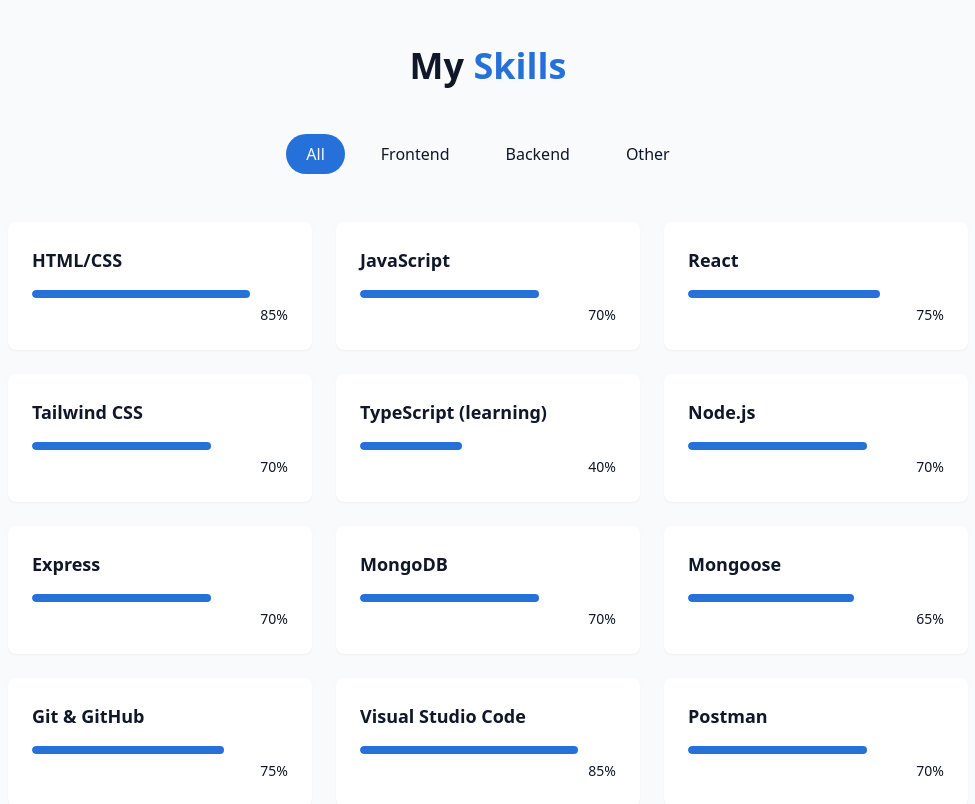
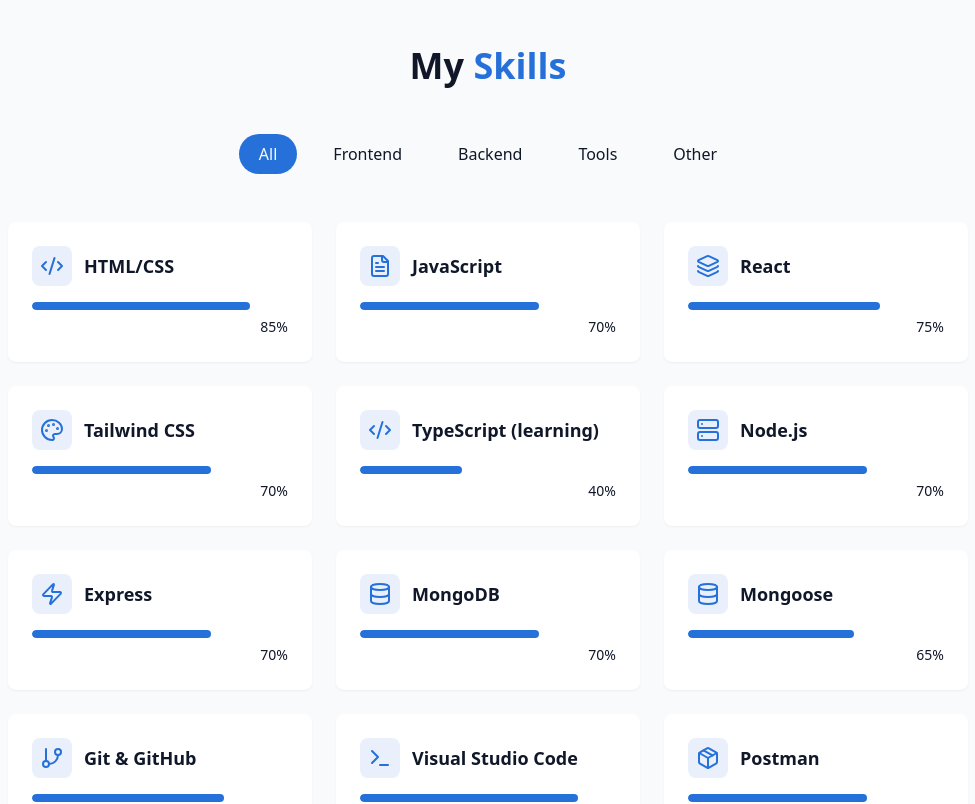
Before and after one commit to MateoMuscolino/portfolio-personal, a React (Vite) app: page / in a window 1280 px wide. Shown: the part 1700-2504 px from the top of the page, without its empty margins (152-1127 px from the left). Built offline with nearby package versions, Linux system fonts and the light colour scheme.

Commit message:
Actualizar descripciones en HeroSection y añadir íconos a SkillsSection para mejorar la presentación y la accesibilidad

```diff
--- a/src/components/HeroSection.jsx
+++ b/src/components/HeroSection.jsx
@@ -27,7 +27,7 @@
                     <p className="text-lg md:text-xl text-muted-foreground max-2-2xl mx-auto opacity-0 animate-fade-in-delay-3">
                         {language === 'en'
                         ? "I create web experiences using modern technologies. Focused on learning, building, and growing every day as a developer"
-                        : "Creo experiencias web utilizando tecnologías modernas. Enfocado en aprender, crear y crecer cada día como desarrollador"}
+                        : "Diseño y desarrollo aplicaciones web aplicando buenas prácticas y tecnologías modernas"}
                     </p>
 
                     <div className="pt-4 opacity-0 animate-fade-in-delay-4">
--- a/src/components/SkillsSection.jsx
+++ b/src/components/SkillsSection.jsx
@@ -2,33 +2,32 @@
 import React from 'react'
 import { cn } from "./lib/utils";
 import useLanguage from "../context/useLanguage";
+import { Code2, Palette, Database, Server, FileText, GitBranch, Terminal, Package, Globe, Users, Layers, Zap } from 'lucide-react';
 
 const skills = [
-    { name: 'HTML/CSS', level: 85, category: 'frontend' },
-    { name: 'JavaScript', level: 70, category: 'frontend' },
-    { name: 'React', level: 75, category: 'frontend' },
-    { name: 'Tailwind CSS', level: 70, category: 'frontend' },
-    { name: 'TypeScript (learning)', level: 40, category: 'frontend' },
-
-    { name: 'Node.js', level: 70, category: 'backend' },
-    { name: 'Express', level: 70, category: 'backend' },
-    { name: 'MongoDB', level: 70, category: 'backend' },
-    { name: 'Mongoose', level: 65, category: 'backend' },
-
-    { name: 'Git & GitHub', level: 75, category: 'tools' },
-    { name: 'Visual Studio Code', level: 85, category: 'tools' },
-    { name: 'Postman', level: 70, category: 'tools' },
-    { name: 'Docker (basics)', level: 60, category: 'tools' },
-
-    { name: 'English (reading/writing)', level: 85, category: 'other' },
-    { name: 'Teamwork & Communication', level: 80, category: 'other' }
+    { name: 'HTML/CSS', level: 85, category: 'frontend', icon: Code2 },
+    { name: 'JavaScript', level: 70, category: 'frontend', icon: FileText },
+    { name: 'React', level: 75, category: 'frontend', icon: Layers },
+    { name: 'Tailwind CSS', level: 70, category: 'frontend', icon: Palette },
+    { name: 'TypeScript (learning)', level: 40, category: 'frontend', icon: Code2 },
+    { name: 'Node.js', level: 70, category: 'backend', icon: Server },
+    { name: 'Express', level: 70, category: 'backend', icon: Zap },
+    { name: 'MongoDB', level: 70, category: 'backend', icon: Database },
+    { name: 'Mongoose', level: 65, category: 'backend', icon: Database },
+    { name: 'Git & GitHub', level: 75, category: 'tools', icon: GitBranch },
+    { name: 'Visual Studio Code', level: 85, category: 'tools', icon: Terminal },
+    { name: 'Postman', level: 70, category: 'tools', icon: Package },
+    { name: 'Docker (basics)', level: 60, category: 'tools', icon: Package },
+    { name: 'English (reading/writing)', level: 85, category: 'other', icon: Globe },
+    { name: 'Teamwork & Communication', level: 80, category: 'other', icon: Users }
 ];
 
 // traduccion de las categorias
 const categoriesLabels = {
-    en: { all: "all", frontend: "frontend", backend: "backend", other: "other" },
-    es: { all: "todas", frontend: "frontend", backend: "backend", other: "otras" }
+    en: { all: "all", frontend: "frontend", backend: "backend", tools: "tools", other: "other" },
+    es: { all: "todas", frontend: "frontend", backend: "backend", tools: "herramientas", other: "otras" }
 };
+
 const sectionTitles = {
     en: "My Skills",
     es: "Mis Habilidades"
@@ -43,7 +42,7 @@
     );
 
     // para mostrar las categorías traducidas
-    const categories = ['all', 'frontend', 'backend', 'other'];
+    const categories = ['all', 'frontend', 'backend', 'tools', 'other'];
 
     return (
         <section
@@ -63,7 +62,7 @@
                             className={cn("px-5 py-2 rounded-full transition-colors duration-300 capitalize",
                                 activeCategory === category
                                     ? 'bg-primary text-primary-foreground'
-                                    : 'bg-secondary/70 text-foreground hover:bd-secondary'
+                                    : 'bg-secondary/70 text-foreground hover:bg-secondary'
                             )}
                         >
                             {categoriesLabels[language][category]}
@@ -72,28 +71,34 @@
                 </div>
 
                 <div className='grid grid-cols-1 sm:grid-cols-2 lg:grid-cols-3 gap-6'>
-                    {filteredSkills.map((skill, key) => (
+                    {filteredSkills.map((skill, key) => {
+                        const IconComponent = skill.icon;
+                        return (
                             <div
                                 key={key}
-                            className='bg-card p-6 rounded-lg shadow-xs card-hover'
+                                className='bg-card p-6 rounded-lg shadow-xs card-hover transition-transform duration-300 hover:scale-105'
                             >
-                            <div className='text-left mb-4'>
+                                <div className='flex items-center gap-3 mb-4'>
+                                    <div className='p-2 bg-primary/10 rounded-lg'>
+                                        <IconComponent className='w-6 h-6 text-primary' />
+                                    </div>
                                     <h3 className='font-semibold text-lg'>{skill.name}</h3>
                                 </div>
 
                                 <div className='w-full bg-secondary/50 h-2 rounded-full overflow-hidden'>
-                                <div className='bg-primary h-2 rounded-full origin-left animate-[grow_1.5.s_ease-out]'
-                                    style={{ width: skill.level + '%' }} />
+                                    <div
+                                        className='bg-primary h-2 rounded-full origin-left animate-[grow_1.5s_ease-out]'
+                                        style={{ width: skill.level + '%' }}
+                                    />
+                                </div>
 
-                            </div>
                                 <div className='text-right mt-1'>
                                     <span className='text-sm text-muted-foreground'>{skill.level}%</span>
                                 </div>
-
                             </div>
-                    ))}
+                        );
+                    })}
                 </div>
-
             </div>
         </section>
     )
```
Lines whose indentation alone changed are shown as unchanged.
